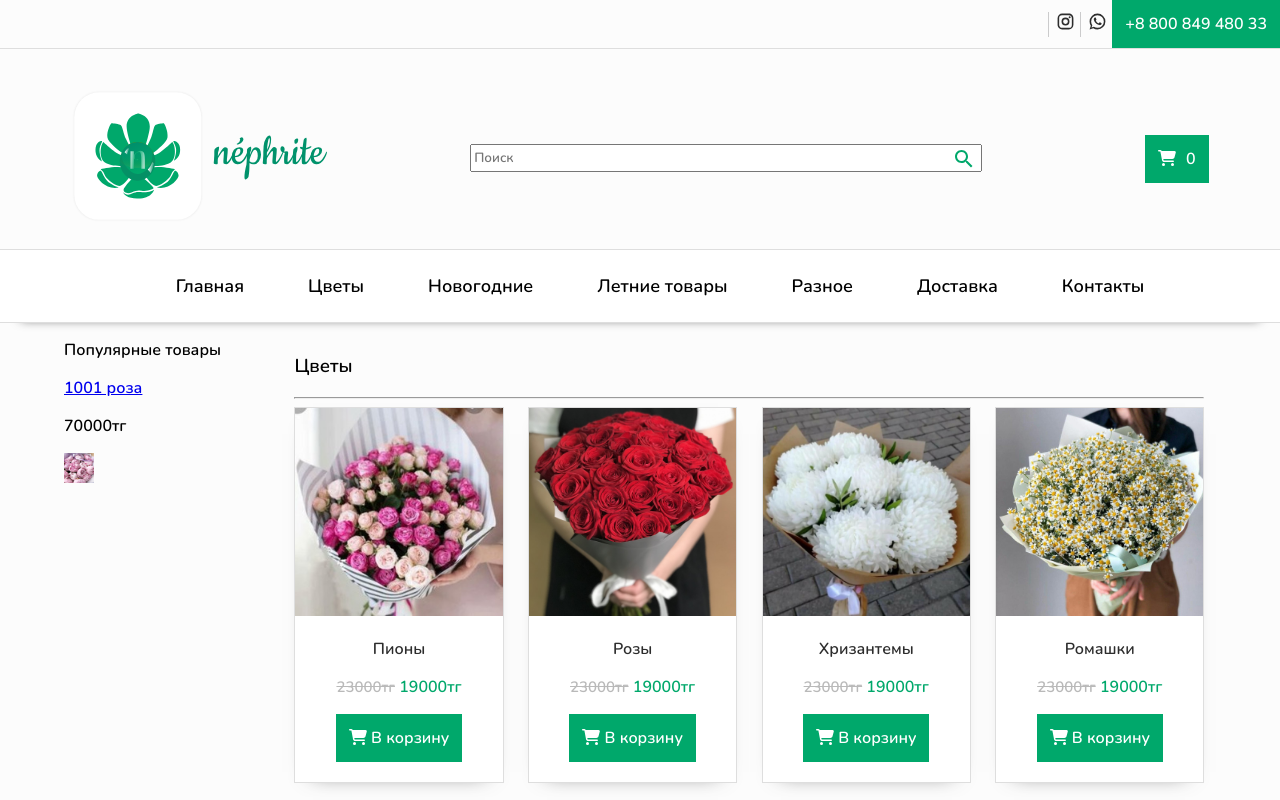
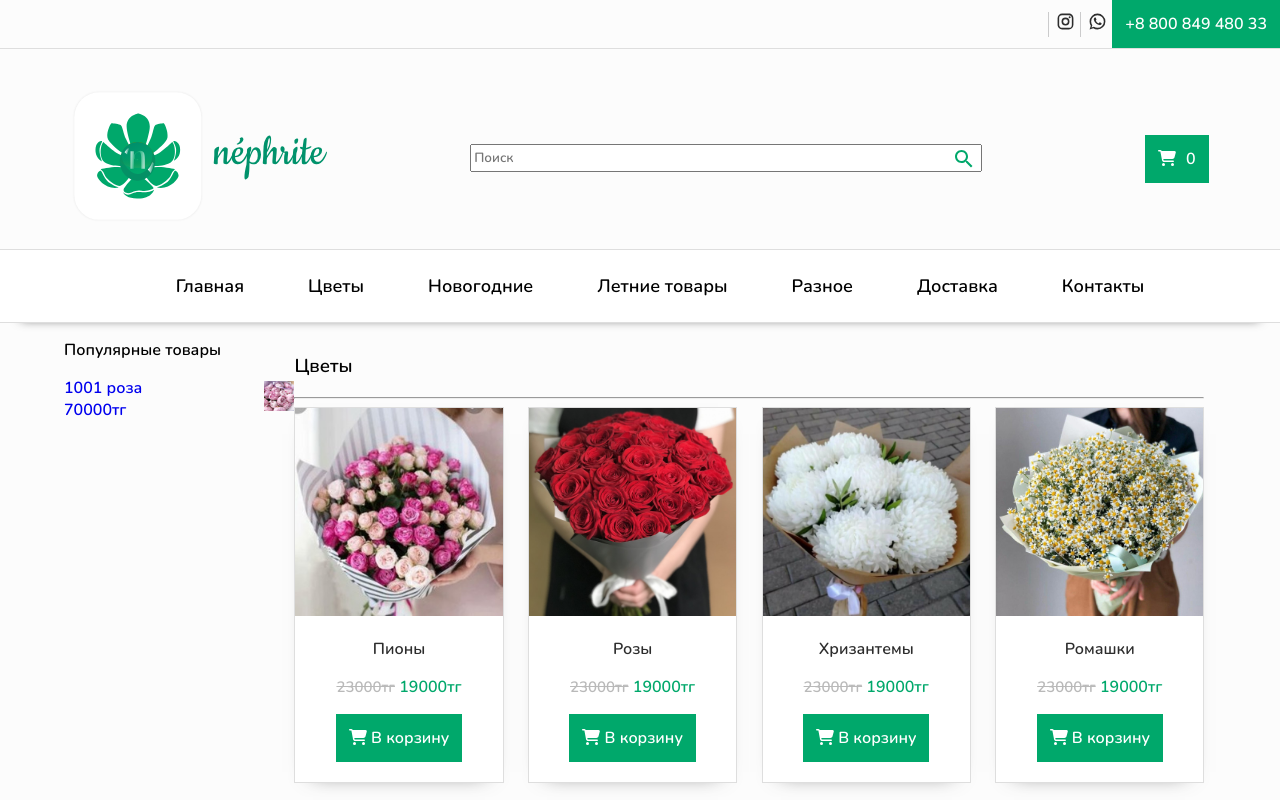
Before and after one commit to Abai19/nefriteNew, a React (Create React App) app: page /products in a window 1280 px wide. Shown: the top 800 px of the page. Built offline with nearby package versions, Linux system fonts and the light colour scheme.

Commit message:
Update productsList.js

```diff
--- a/src/pages/productsList/productsList.js
+++ b/src/pages/productsList/productsList.js
@@ -19,14 +19,14 @@ import photo from '../../img/pion.jpg';
                 <div className={styles.leftBlock}>
                     <p>Популярные товары</p>
                     <div>
-                        <Link to="/">
+                     <Link to="/" className={styles.leftBlockFlex}    >
+                            <div>
+                            <p>1001 роза</p>
+                            <p>70000тг</p>
+                                </div>
 
-                            <p>1001 роза</p>
-                            </Link>
-                            <p>70000тг</p>
+                            <div><img src={photo} className={styles.image}/></div>
 
-                             <Link to='/'>
-                            <img src={photo} className={styles.image}/>
                             </Link>
 
                     </div>
```
